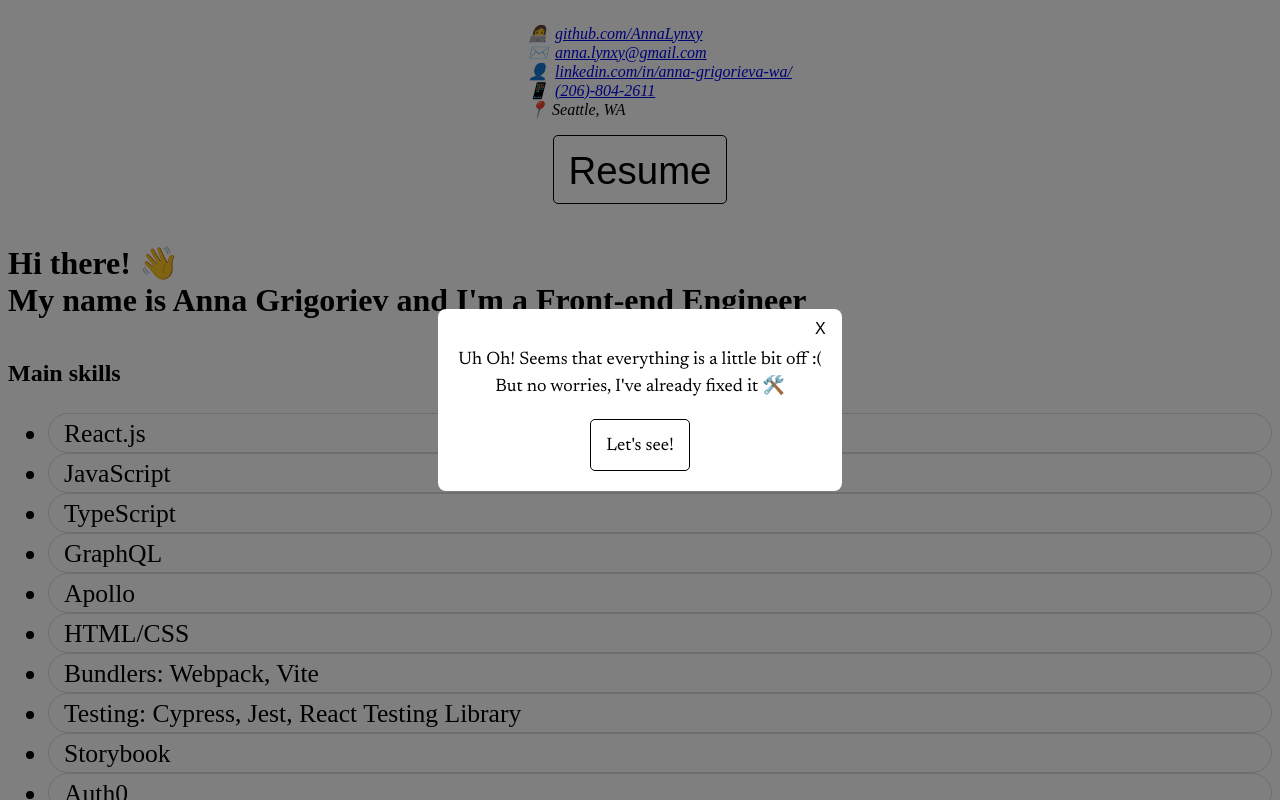
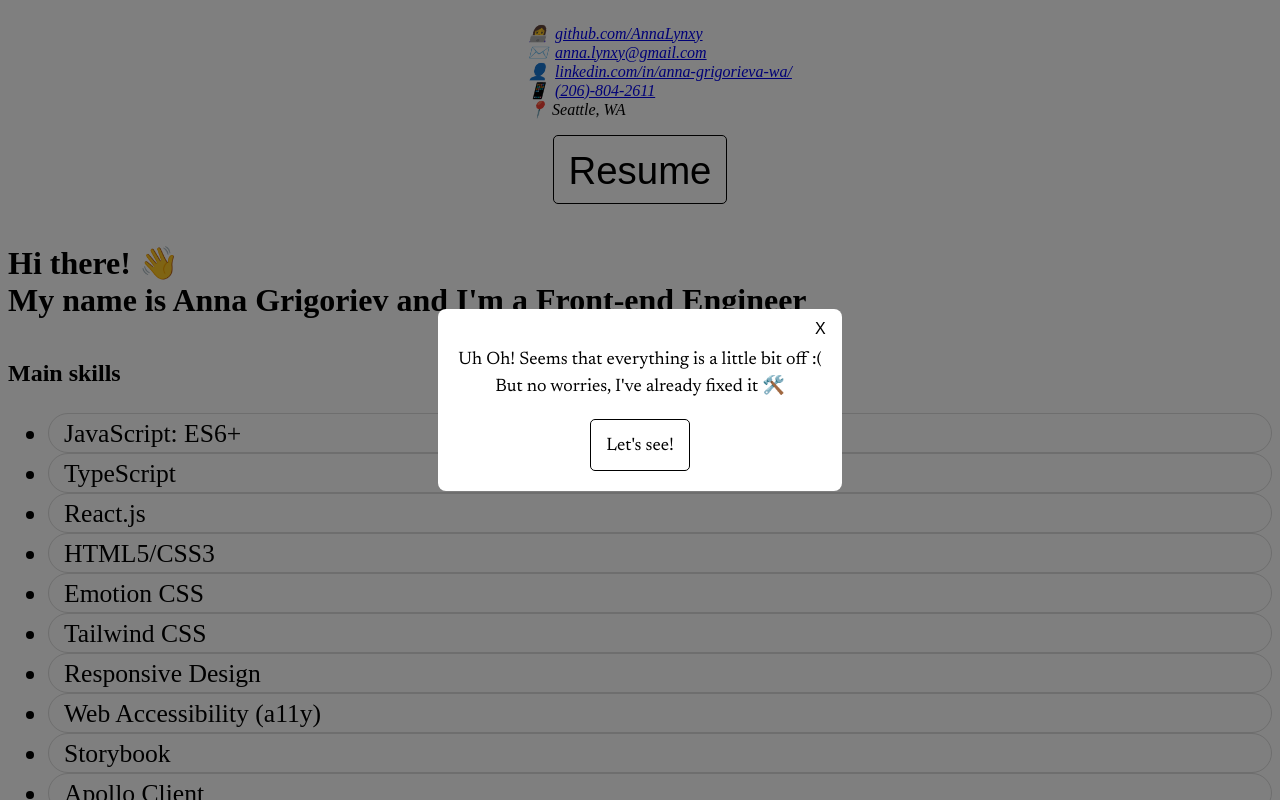
Before and after one commit to AnnaLynxy/about-me, a React (Vite) app: page / in a window 1280 px wide. Shown: the top 800 px of the page. Built offline with nearby package versions, Linux system fonts and the light colour scheme.

Commit message:
project init

```diff
--- a/src/App.tsx
+++ b/src/App.tsx
@@ -55,16 +55,27 @@ const App: FC = () => (
             listItemsView="tags"
             flexDirection="row"
             listItems={[
+              "JavaScript: ES6+",
+              "TypeScript",
               "React.js",
-              "JavaScript",
-              "TypeScript",
-              "GraphQL",
-              "Apollo",
-              "HTML/CSS",
-              "Bundlers: Webpack, Vite",
-              "Testing: Cypress, Jest, React Testing Library",
+              "HTML5/CSS3",
+              "Emotion CSS",
+              "Tailwind CSS",
+              "Responsive Design",
+              "Web Accessibility (a11y)",
               "Storybook",
-              "Auth0",
+              "Apollo Client",
+              "API Context",
+              "Redux",
+              "GraphQL/Apollo",
+              "REST",
+              "Vite",
+              "Webpack",
+              "Cypress",
+              "Jest",
+              "React Testing Library",
+              "MongoDB",
+              "PostgreSQL",
             ]}
           />
         </Section>
```
Also changed, not shown: 1 other file (tests, documents, lock files or other folders).
